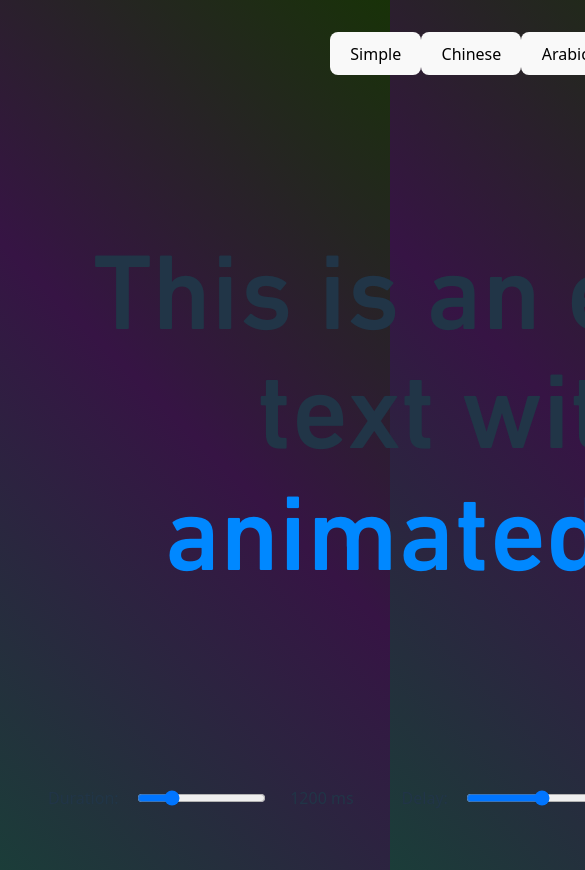
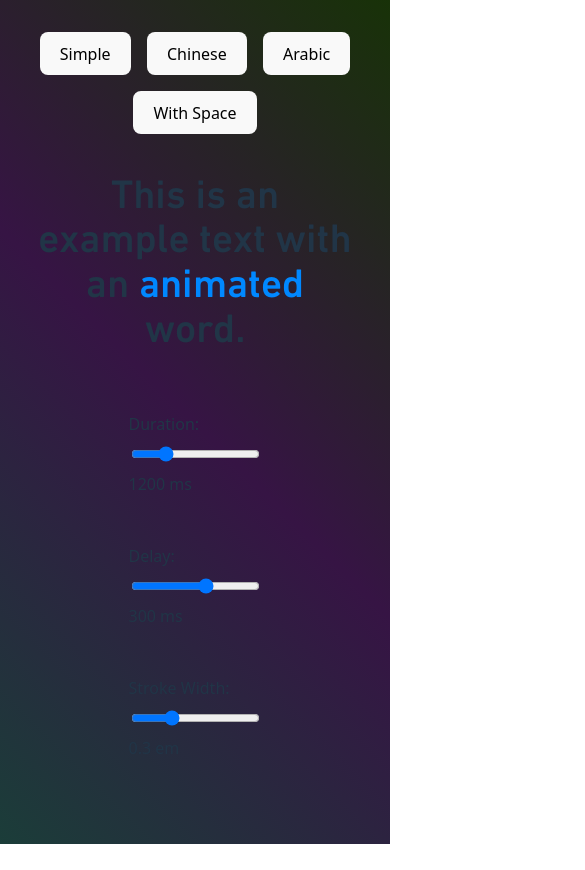
Before and after one commit to nicufarmache/text-animation-poc, a Vue app: page / in a window 390 px wide. Shown: the top 870 px of the page, 585 px wide, since content can reach past the window. After the commit the page ends 844 px from the top, so only its background shows below. Built offline with nearby package versions, Linux system fonts and the light colour scheme.

Commit message:
fix mobile layout

```diff
--- a/src/App.vue
+++ b/src/App.vue
@@ -89,15 +89,24 @@ const page = ref(0);
 label {
   display: flex;
   gap: 1em;
+
+  @media (max-width: 480px) {
+    flex-direction: column;
+    align-items: flex-start;
+    gap: 0.5em;
+  }
 }
 .value {
   width: 70px;
   text-align: right;
+
+  @media (max-width: 480px) {
+    text-align: left;
+  }
 }
 .logo:hover {
   filter: drop-shadow(0 0 2em #646cffaa);
 }
 .logo.vue:hover {
   filter: drop-shadow(0 0 2em #42b883aa);
-}
-</style>
+}</style>
--- a/src/components/Hero.vue
+++ b/src/components/Hero.vue
@@ -16,5 +16,10 @@
   justify-content: center;
   align-items: center;
   font-size: 4vh;
+
+  @media (max-width: 768px) {
+    font-size: 1.5vh;
+    min-height: calc(30vh);
+  }
 }
 </style>
--- a/src/style.css
+++ b/src/style.css
@@ -40,7 +40,7 @@ a:hover {
 body {
   margin: 0;
   display: flex;
-  place-items: center;
+  justify-content: center;
   min-width: 320px;
   min-height: 100vh;
 }
@@ -74,9 +74,10 @@ input[type="range"] {
   vertical-align: text-top;
 }
 
-navigation {
+nav {
   display: flex;
   gap: 1em;
+  flex-wrap: wrap;
   justify-content: center;
   align-items: center;
 }
@@ -86,6 +87,7 @@ navigation {
   display: flex;
   justify-content: center;
   align-items: center;
+  flex-wrap: wrap;
   gap: 3em;
 }
 
```
